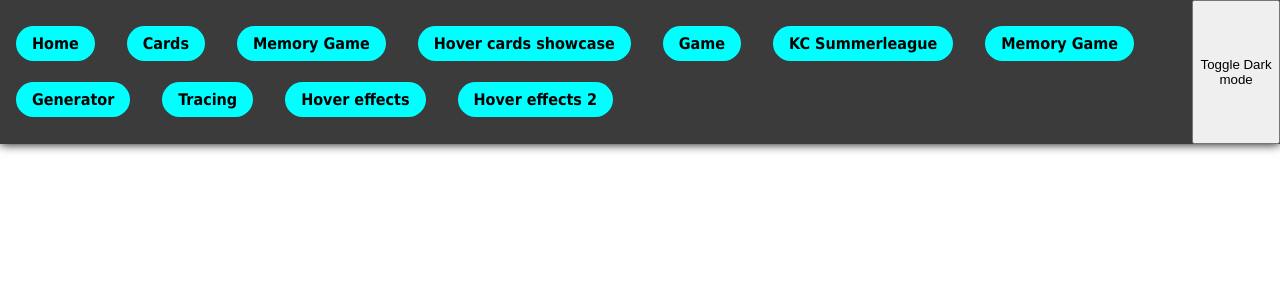
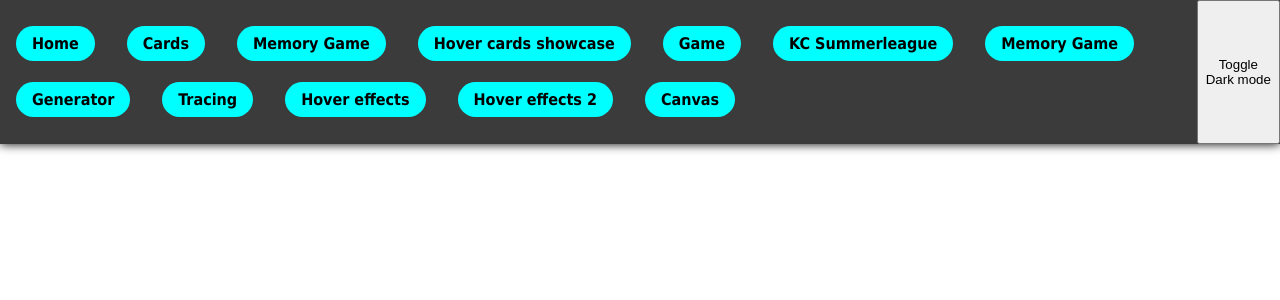
Before and after one commit to EmilNilssonDataDuctus/vite-app, a React (Vite) app: page /canvas in a window 1280 px wide. Shown: the top 300 px of the page. Built offline with nearby package versions, Linux system fonts and the light colour scheme.

Commit message:
First commit canvaspage

```diff
--- a/src/App.jsx
+++ b/src/App.jsx
@@ -7,6 +7,7 @@ import { GeneratePage } from "./Pages/GeneratePage/GeneratePage";
 import { Home } from "./Pages/Home/Home";
 import { HoverEffectsPage } from "./Pages/HoverEffectsPage/HoverEffectsPage";
 import { HoverEffectsPage2 } from "./Pages/HoverEffectsPage2/HoverEffectsPage2";
+import { MyCanvas } from "./Pages/MyCanvas/MyCanvas";
 import Navbar from "./Shared/Navbar/Navbar";
 import CardBig from "./components/CardBig/CardBig";
 import Cards from "./components/Cards/Cards";
@@ -44,6 +45,7 @@ function App() {
           <Route path="/tracing" element={<TracerPage />} />
           <Route path="/hover-move" element={<HoverEffectsPage />} />
           <Route path="/hover-move2" element={<HoverEffectsPage2 />} />
+          <Route path="/canvas" element={<MyCanvas />} />
         </Routes>
       </BrowserRouter>
     </ThemeProvider>
--- /dev/null
+++ b/src/Pages/MyCanvas/MyCanvas.jsx
@@ -0,0 +1,10 @@
+import { MainWrapper } from "../../Shared/Page.styled";
+
+export const MyCanvas = () => {
+  return (
+    <MainWrapper>
+      <h1>My canvas</h1>
+      <canvas id="myPaper"></canvas>
+    </MainWrapper>
+  );
+};
--- a/src/Shared/Navbar/Navbar.jsx
+++ b/src/Shared/Navbar/Navbar.jsx
@@ -38,6 +38,9 @@ function Navbar({ themeToggler }) {
         <ListItem>
           <CommonLink href="/hover-move2">Hover effects 2</CommonLink>
         </ListItem>
+        <ListItem>
+          <CommonLink href="/canvas">Canvas</CommonLink>
+        </ListItem>
       </NavbarList>
       <button onClick={() => themeToggler()}>Toggle Dark mode</button>
     </NavbarWrapper>
```
